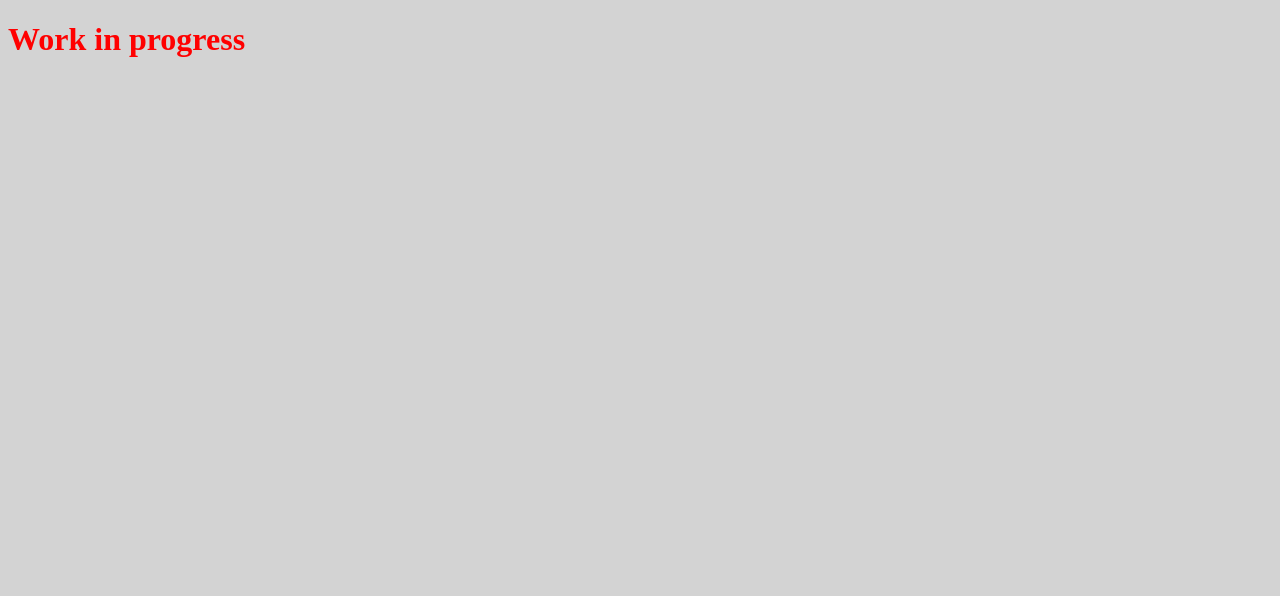
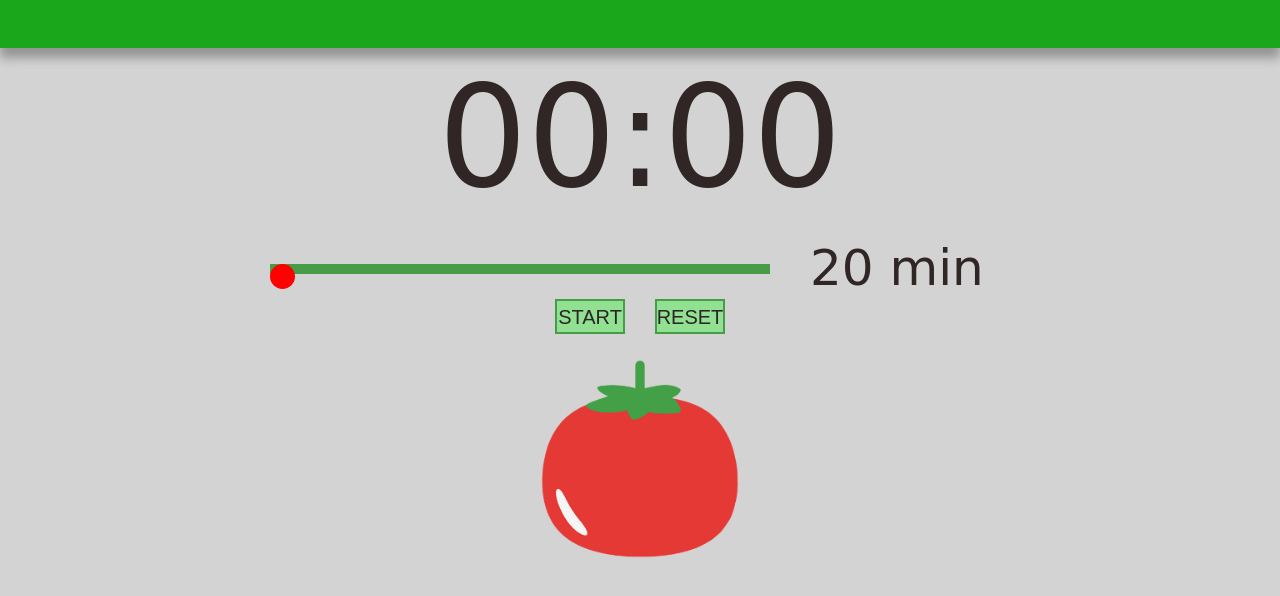
Before and after one commit to LucasPazu/PomodoreClock, a website: page index.html in a window 1280 px wide. Drawn offline with Linux system fonts and the light colour scheme; a web font is replaced by a local one.

```diff
--- a/app/scss/style.scss
+++ b/app/scss/style.scss
@@ -3,11 +3,110 @@
     font-size: 100%;
 }
 
-*, *:before, *:after {
+*,
+*:before,
+*:after {
     box-sizing: inherit;
+    padding: 0;
+    margin: 0;
 }
 
 body {
     background-color: lightgray;
-    color: red;
+    color: rgb(49, 38, 38);
+    display: flex;
+    flex-direction: column;
+    justify-content: center;
+    align-items: center;
 }
+
+.top__bar {
+    width: 100vw;
+    height: 6vh;
+    margin-bottom: 1vh;
+    background-color: rgb(27, 167, 27);
+    box-shadow: 0px 10px 10px rgba(0, 0, 0, 0.3);
+}
+
+.logo {
+    display: flex;
+    justify-content: center;
+    align-items: center;
+
+    &__img {
+        display: block;
+        width: 250px;
+        height: 250px;
+    }
+}
+
+.clock {
+    display: flex;
+    flex-direction: column;
+    justify-content: center;
+    align-items: center;
+
+    &__timer {
+        font-size: 140px;
+        margin-bottom: 20px;
+        font-family: 'Spicy Rice', cursive;
+    }
+
+    &__settings {
+        display: flex;
+        flex-direction: row;
+        justify-content: center;
+        align-items: center;
+
+        &__slider {
+            width: 500px;
+            height: 10px;
+            background-color:(71, 156, 71);
+
+            .cursor {
+                width: 25px;
+                height: 25px;
+                border-radius: 50%;
+                background-color:red
+            }
+        }
+
+        &__minutes {
+            width: 200px;
+            height: 60px;
+            margin-left: 40px;
+            font-size: 50px;
+            font-family: 'Spicy Rice', cursive;
+        }
+    }
+
+    &__btns {
+        width: 200px;
+        display: flex;
+        align-items: center;
+        justify-content: space-around;
+        .btn {
+            width: 70px;
+            height: 35px;
+            padding: 5px 10px;
+            outline: none;
+            border: none;
+            border: 2px solid rgb(71, 156, 71);
+            background-color: rgb(146, 224, 146);
+        }
+
+        .btn:hover {
+            cursor: pointer;
+            background-color: rgb(120, 187, 120);
+        }
+
+        .text {
+            position: absolute;
+            transform: translate(-50%, -50%);
+
+            color: rgb(43, 39, 39);
+            font-family: fantasy;
+            font-size: 20px;
+        }
+    }
+}
--- a/index.html
+++ b/index.html
@@ -6,11 +6,30 @@
     <meta http-equiv="X-UA-Compatible" content="ie=edge">
     <title>Pomodoro Clock</title>
 
+    <!-- Fonts -->
+    <link href="https://fonts.googleapis.com/css?family=Spicy+Rice&display=swap" rel="stylesheet">
     <!-- CSS File-->
-    <link rel="stylesheet" href="dist/style.css?cb=1561374043403" />
+    <link rel="stylesheet" href="dist/style.css?cb=1561384182230" />
 </head>
 <body>
-    <h1>Work in progress</h1>
-    <script src="dist/all.js?cb=1561374043403"></script>
+    <div class="top__bar"></div>
+    <section class="clock">
+        <div class="clock__timer">00:00</div>
+        <div class="clock__settings">
+            <div data-time="20" class="clock__settings__slider">
+                <div class="cursor"></div>
+            </div>
+            <div class="clock__settings__minutes">20 min</div>
+        </div>
+        <div class="clock__btns">
+            <button class="btn"><span class="text">START</span></button>
+            <button class="btn"><span class="text">RESET</span></button>
+        </div>
+    </section>
+    <div class="logo">
+        <img class="logo__img"src="./img/pomodoro.png" />
+    </div>
+
+    <script src="dist/all.js?cb=1561384182230"></script>
 </body>
 </html>
```
Also changed, not shown: dist/style.css, img/pomodoro.png (added), 1 other file.
